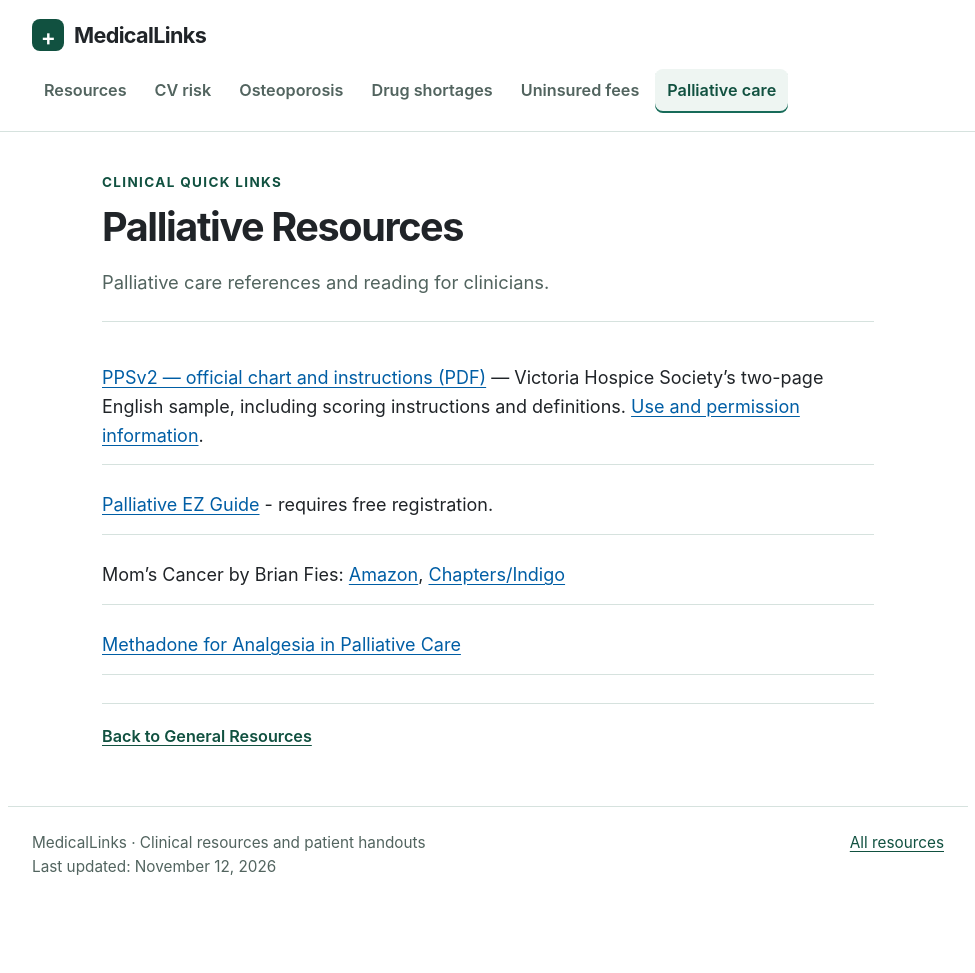
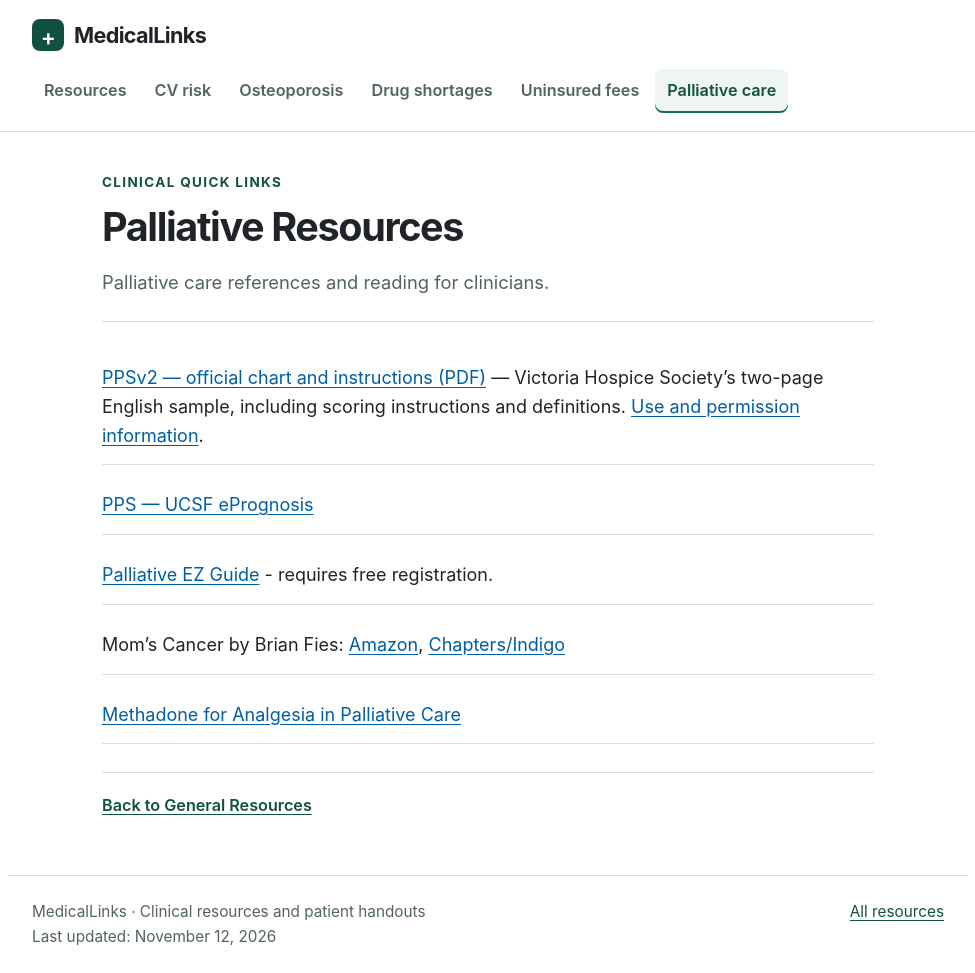
Before and after one commit to medicalchange/med-info, a Jekyll site: the page built from site/palliative-resources.md, in a window 1280 px wide. Shown: the whole page, without its empty margins (152-1127 px from the left). Built offline with Jekyll 4.4.1, drawn with Linux system fonts in a browser that asks for light colours; before the commit the page ends 904 px from its top, so only the background shows below that.

Commit message:
Add UCSF ePrognosis PPS link

```diff
--- a/site/palliative-resources.md
+++ b/site/palliative-resources.md
@@ -9,6 +9,7 @@ back_label: Back to General Resources
 ---
 
 - [PPSv2 — official chart and instructions (PDF)](https://victoriahospice.org/wp-content/uploads/2019/12/PPSv2-English-Sample.pdf) — Victoria Hospice Society's two-page English sample, including scoring instructions and definitions. [Use and permission information](https://victoriahospice.org/how-we-can-help/clinical-tools/).
+- [PPS — UCSF ePrognosis](https://eprognosis.ucsf.edu/pps.php)
 - [Palliative EZ Guide](https://palliativeezguide.ca/) - requires free registration.
 - Mom's Cancer by Brian Fies: [Amazon](http://www.amazon.com/gp/product/0810971070?tag=abramsbook03a-20), [Chapters/Indigo](https://www.chapters.indigo.ca/en-ca/books/moms-cancer/9780810971073-item.html)
 - [Methadone for Analgesia in Palliative Care](https://www.virtualhospice.ca/learninghub)
```
